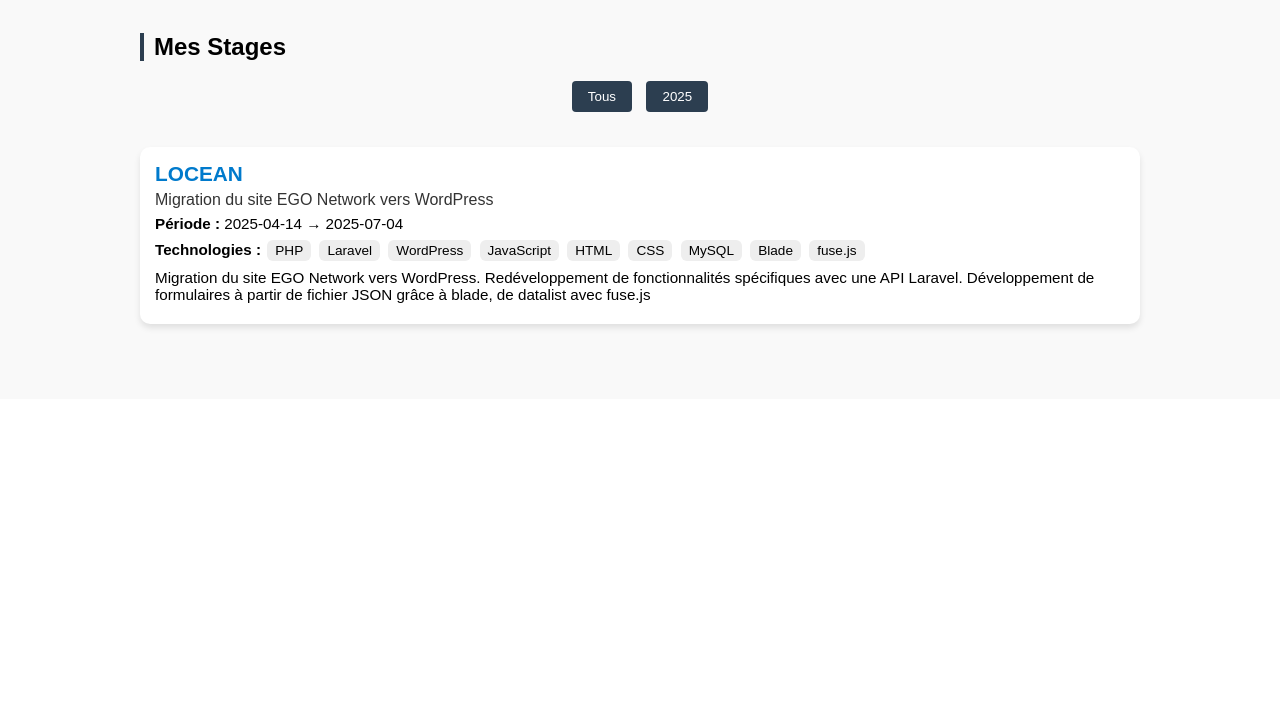
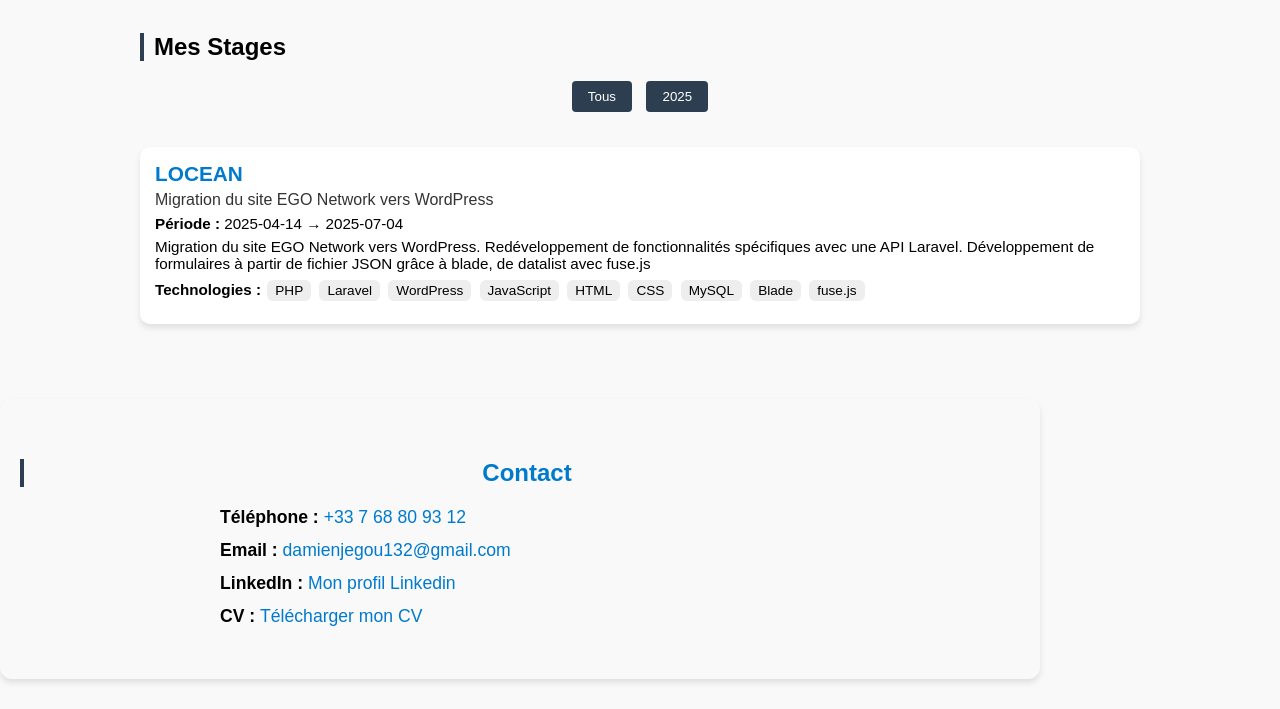
Before and after one commit to DamienJegou12/Portfolio, a PHP site: page / in a window 1280 px wide. Shown: the part 3191-3900 px from the top of the page. Before the commit the page ends 3521 px from the top, so only its background shows below. Run offline with PHP 8.4, Linux system fonts and the light colour scheme; some libraries are stand-ins or nearby versions.

Commit message:
contact fait + réorganisation stage

```diff
--- a/CSS/styles.css
+++ b/CSS/styles.css
@@ -90,3 +90,37 @@ h2 { border-left: 4px solid #2c3e50; padding-left: 10px; margin-bottom: 20px; }
 .filter-internships { text-align: center; margin-bottom: 20px; }
 .filter-internships button { margin: 0 5px; padding: 8px 16px; cursor: pointer; border: none; border-radius: 4px; background: #2c3e50; color: white; }
 .filter-internships button:hover { background: #34495e; }
+
+#contact {
+  background: #f9f9f9;
+  padding: 40px 20px;
+  border-radius: 12px;
+  margin: 30px 0;
+  box-shadow: 0 4px 6px rgba(0,0,0,0.1);
+}
+
+#contact h2 {
+  text-align: center;
+  margin-bottom: 20px;
+  color: #007acc;
+}
+
+.contact-container {
+  max-width: 600px;
+  margin: auto;
+  font-size: 1.1rem;
+}
+
+.contact-container p {
+  margin: 12px 0;
+}
+
+.contact-container a {
+  color: #007acc;
+  text-decoration: none;
+  font-weight: 500;
+}
+
+.contact-container a:hover {
+  text-decoration: underline;
+}
--- a/JavaScript/script.js
+++ b/JavaScript/script.js
@@ -149,8 +149,8 @@ function displayInternships(list) {
       <h3>${stage.company}</h3>
       <h4>${stage.subject}</h4>
       <p><strong>Période :</strong> ${stage.startDate} → ${stage.endDate}</p>
+      <p>${stage.text}</p>
       <p><strong>Technologies :</strong> ${techList}</p>
-      <p>${stage.text}</p>
     `;
 
     internshipsContainer.appendChild(card);
--- a/index.html
+++ b/index.html
@@ -61,6 +61,17 @@
     </div>
 </section>
 
+<section id="contact">
+  <h2>Contact</h2>
+  <div class="contact-container">
+    <p><strong>Téléphone :</strong> <a href="tel:+337688093129">+33 7 68 80 93 12</a></p>
+    <p><strong>Email :</strong> <a href="mailto:damienjegou132@gmail.com">damienjegou132@gmail.com</a></p>
+    <p><strong>LinkedIn :</strong> <a href="www.linkedin.com/in/damien-jegou-2b92b2291" target="_blank">Mon profil Linkedin</a></p>
+    <p><strong>CV :</strong> <a href="docs/CV.pdf" download>Télécharger mon CV</a></p>
+  </div>
+</section>
+
+
 <script src="JavaScript/script.js"></script>
 </body>
 </html>
```
